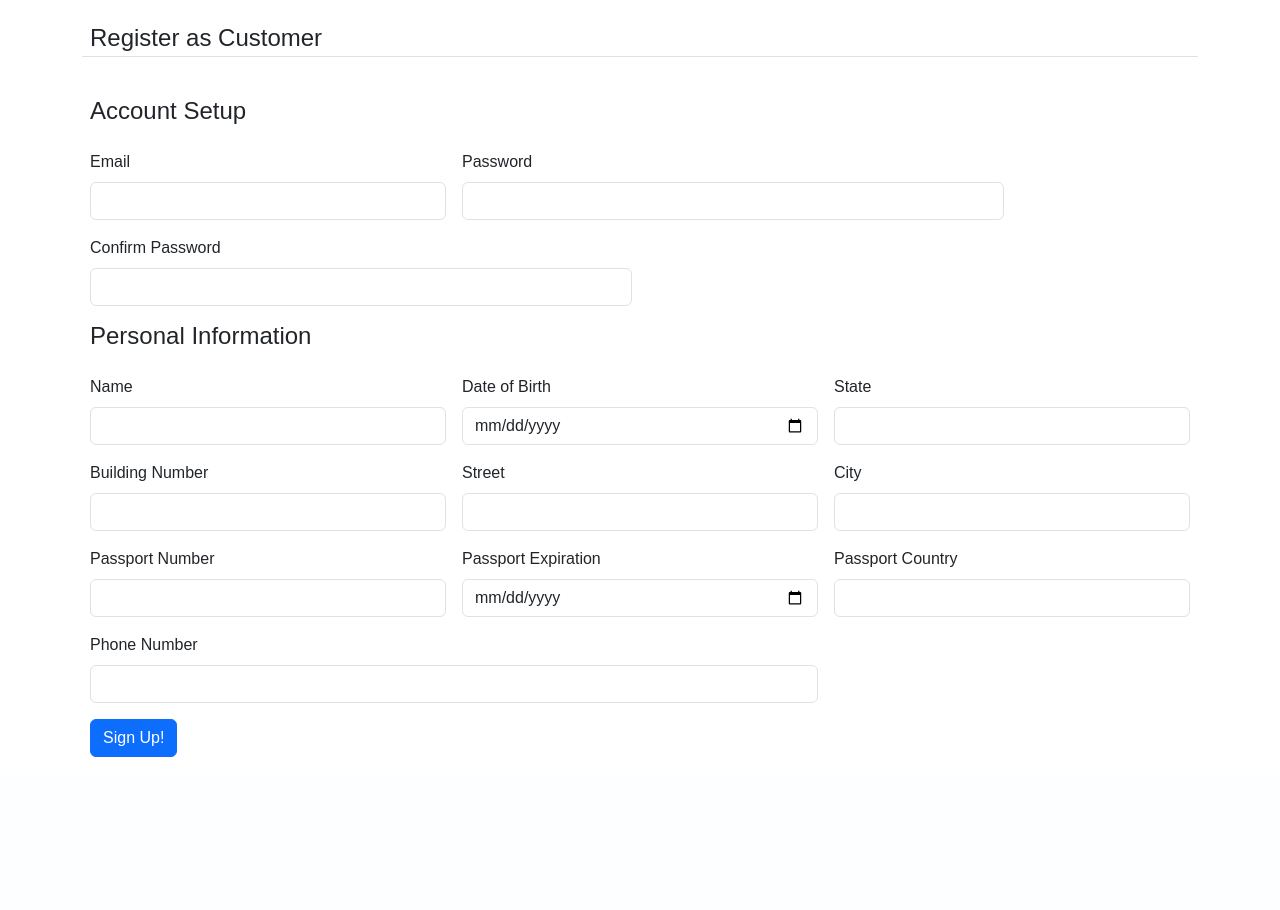
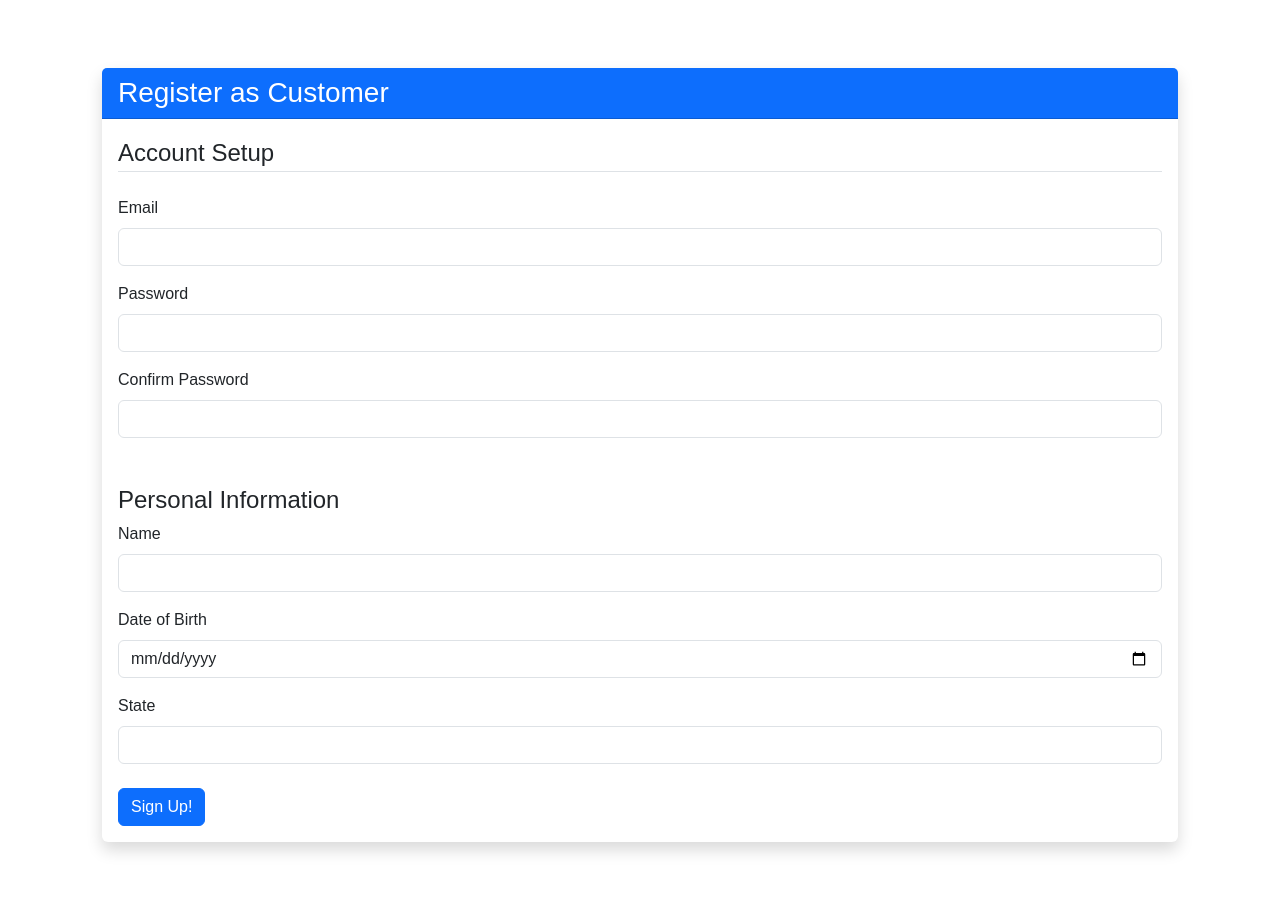
Before and after one commit to Jaacky-Huaang/Databases_Project, a Flask app: page /register_customer in a window 1280 px wide. Shown: the part 56-966 px from the top of the page. Before the commit the page ends 813 px from the top, so only its background shows below. Run offline with Flask 3, Linux system fonts and the light colour scheme.

Commit message:
register in card form

```diff
--- a/reservation/templates/register_customer.html
+++ b/reservation/templates/register_customer.html
@@ -1,191 +1,93 @@
 {% extends "layout.html" %}
+
 {% block content %}
-    <div>
-        <div class="bd-example-snippet bd-code-snippet"><div class="bd-example">
-        <form class="row g-3" method="POST" action="">
+<div class="container py-5">
+    <div class="card border-0 shadow">
+        <div class="card-header bg-primary text-white">
+            <h3 class="mb-0">{{ title }}</h3>
+        </div>
+        <div class="card-body">
+            <form method="POST" action="" class="needs-validation" novalidate>
                 {{ form.hidden_tag() }}
-          <legend class="border-bottom mb-4">{{ title }}</legend>
+                <legend class="border-bottom mb-4">Account Setup</legend>
 
-          <!-- 个人信息部分 -->
-        <h4>Account Setup</h4>
-          <div class="col-md-4">
-            <label class="form-label">{{ form.email.label(class="form-control-label") }}</label>
+                <!-- Account Setup Section -->
+                <div class="mb-3">
+                    <label for="{{ form.email.id }}" class="form-label">{{ form.email.label.text }}</label>
+                    {{ form.email(class="form-control" + (" is-invalid" if form.email.errors else "")) }}
                     {% if form.email.errors %}
-                    {{ form.email(class="form-control is-invalid") }}
                         <div class="invalid-feedback">
                             {% for error in form.email.errors %}
                                 {{ error }}
                             {% endfor %}
                         </div>
-                {% else %}
-                    {{ form.email(class="form-control") }}
                     {% endif %}
                 </div>
-          <div class="col-md-6">
-            <label class="form-label">{{ form.password.label(class="form-control-label") }}</label>
+                <div class="mb-3">
+                    <label for="{{ form.password.id }}" class="form-label">{{ form.password.label.text }}</label>
+                    {{ form.password(class="form-control" + (" is-invalid" if form.password.errors else "")) }}
                     {% if form.password.errors %}
-                {{ form.password(class="form-control is-invalid") }}
                         <div class="invalid-feedback">
                             {% for error in form.password.errors %}
                                 {{ error }}
                             {% endfor %}
                         </div>
-            {% else %}
-                {{ form.password(class="form-control") }}
                     {% endif %}
                 </div>
-        <div class="col-md-6">
-            <label class="form-label">{{ form.confirm_password.label(class="form-control-label") }}</label>
+                <div class="mb-3">
+                    <label for="{{ form.confirm_password.id }}" class="form-label">{{ form.confirm_password.label.text }}</label>
+                    {{ form.confirm_password(class="form-control" + (" is-invalid" if form.confirm_password.errors else "")) }}
                     {% if form.confirm_password.errors %}
-                {{ form.confirm_password(class="form-control is-invalid") }}
-                <div="invalid-feedback">
+                        <div class="invalid-feedback">
                             {% for error in form.confirm_password.errors %}
-                        <span>{{ error }}</span>
+                                {{ error }}
                             {% endfor %}
                         </div>
-            {% else %}
-                {{ form.confirm_password(class="form-control") }}
                     {% endif %}
                 </div>
-        <h4>Personal Information</h4>
-          <div class="col-md-4">
-            <label class="form-label">{{ form.name.label(class="form-control-label") }}</label>
+
+                <h4 class="mt-5">Personal Information</h4>
+                <div class="mb-3">
+                    <label for="{{ form.name.id }}" class="form-label">{{ form.name.label.text }}</label>
+                    {{ form.name(class="form-control" + (" is-invalid" if form.name.errors else "")) }}
                     {% if form.name.errors %}
-                    {{ form.name(class="form-control is-invalid") }}
                         <div class="invalid-feedback">
                             {% for error in form.name.errors %}
                                 {{ error }}
                             {% endfor %}
                         </div>
-                {% else %}
-                    {{ form.name(class="form-control") }}
                     {% endif %}
                 </div>
-            <div class="col-md-4">
-                <label class="form-label">{{ form.date_of_birth.label(class="form-control-label") }}</label>
+                <div class="mb-3">
+                    <label for="{{ form.date_of_birth.id }}" class="form-label">{{ form.date_of_birth.label.text }}</label>
+                    {{ form.date_of_birth(class="form-control" + (" is-invalid" if form.date_of_birth.errors else "")) }}
                     {% if form.date_of_birth.errors %}
-                    {{ form.date_of_birth(class="form-control is-invalid") }}
                         <div class="invalid-feedback">
                             {% for error in form.date_of_birth.errors %}
-                            <span>{{ error }}</span>
+                                {{ error }}
                             {% endfor %}
                         </div>
-                {% else %}
-                    {{ form.date_of_birth(class="form-control") }}
                     {% endif %}
                 </div>
-            <div class="col-md-4">
-                <label class="form-label">{{ form.state.label(class="form-control-label") }}</label>
+                <div class="mb-3">
+                    <label for="{{ form.state.id }}" class="form-label">{{ form.state.label.text }}</label>
+                    {{ form.state(class="form-control" + (" is-invalid" if form.state.errors else "")) }}
                     {% if form.state.errors %}
-                    {{ form.state(class="form-control is-invalid") }}
-                    <div="invalid-feedback">
+                        <div class="invalid-feedback">
                             {% for error in form.state.errors %}
-                            <span>{{ error }}</span>
+                                {{ error }}
                             {% endfor %}
                         </div>
-                {% else %}
-                    {{ form.state(class="form-control") }}
-                {% endif %}
-              </div>
-          <!-- 地址信息部分 -->
-          <div class="col-md-4">
-                <label class="form-label">{{ form.building_number.label(class="form-control-label") }}</label>
-                {% if form.building_number.errors %}
-                    {{ form.building_number(class="form-control is-invalid") }}
-                    <div="invalid-feedback">
-                        {% for error in form.building_number.errors %}
-                            <span>{{ error }}</span>
-                        {% endfor %}
-                    </div>
-                {% else %}
-                    {{ form.building_number(class="form-control") }}
-                {% endif %}
-          </div>
-          <div class="col-md-4">
-              <label class="form-label">{{ form.street.label(class="form-control-label") }}</label>
-              {% if form.street.errors %}
-                  {{ form.street(class="form-control is-invalid") }}
-                  <div="invalid-feedback">
-                      {% for error in form.street.errors %}
-                          <span>{{ error }}</span>
-                      {% endfor %}
-                  </div>
-              {% else %}
-                  {{ form.street(class="form-control") }}
-              {% endif %}
-          </div>
-          <div class="col-md-4">
-              <label class="form-label">{{ form.city.label(class="form-control-label") }}</label>
-              {% if form.city.errors %}
-                  {{ form.city(class="form-control is-invalid") }}
-                  <div="invalid-feedback">
-                      {% for error in form.city.errors %}
-                          <span>{{ error }}</span>
-                      {% endfor %}
-                  </div>
-              {% else %}
-                  {{ form.city(class="form-control") }}
                     {% endif %}
                 </div>
 
-            <div class="col-md-4">
-                <label class="form-label">{{ form.passport_number.label(class="form-control-label") }}</label>
-                {% if form.passport_number.errors %}
-                    {{ form.passport_number(class="form-control is-invalid") }}
-                    <div="invalid-feedback">
-                    {% for error in form.passport_number.errors %}
-                        <span>{{ error }}</span>
-                    {% endfor %}
-                    </div>
-                {% else %}
-                    {{ form.passport_number(class="form-control") }}
-                {% endif %}
-            </div>
-            <div class="col-md-4">
-                <label class="form-label">{{ form.passport_expiration.label(class="form-control-label") }}</label>
-                {% if form.passport_expiration.errors %}
-                    {{ form.passport_expiration(class="form-control is-invalid") }}
-                    <div="invalid-feedback">
-                    {% for error in form.passport_expiration.errors %}
-                        <span>{{ error }}</span>
-                    {% endfor %}
-                    </div>
-                {% else %}
-                    {{ form.passport_expiration(class="form-control") }}
-                {% endif %}
-            </div>
-            <div class="col-md-4">
-                <label class="form-label">{{ form.passport_country.label(class="form-control-label") }}</label>
-                {% if form.passport_country.errors %}
-                    {{ form.passport_country(class="form-control is-invalid") }}
-                    <div="invalid-feedback">
-                    {% for error in form.passport_country.errors %}
-                        <span>{{ error }}</span>
-                    {% endfor %}
-                    </div>
-                {% else %}
-                    {{ form.passport_country(class="form-control") }}
-                {% endif %}
-            </div>
-            <!-- 联系方式部分 -->
-            <div class="col-md-8">
-                <label class="form-label">{{ form.phone_number.label(class="form-control-label") }}</label>
-                {% if form.phone_number.errors %}
-                    {{ form.phone_number(class="form-control is-invalid") }}
-                    <div="invalid-feedback">
-                    {% for error in form.phone_number.errors %}
-                        <span>{{ error }}</span>
-                    {% endfor %}
-                    </div>
-                {% else %}
-                    {{ form.phone_number(class="form-control") }}
-                {% endif %}
-            </div>
-            <div class="col-12">
+                <!-- Additional fields structured in similar fashion -->
+
+                <div class="mt-4">
                     <button class="btn btn-primary" type="submit">Sign Up!</button>
                 </div>
             </form>
-        </div></div>
-
+        </div>
+    </div>
 </div>
 {% endblock content %}
```
Also changed, not shown: reservation/templates/register_agent.html (+34 -31 lines), reservation/templates/register_airline_staff.html (+48 -46 lines). Lines whose indentation alone changed are shown as unchanged.
